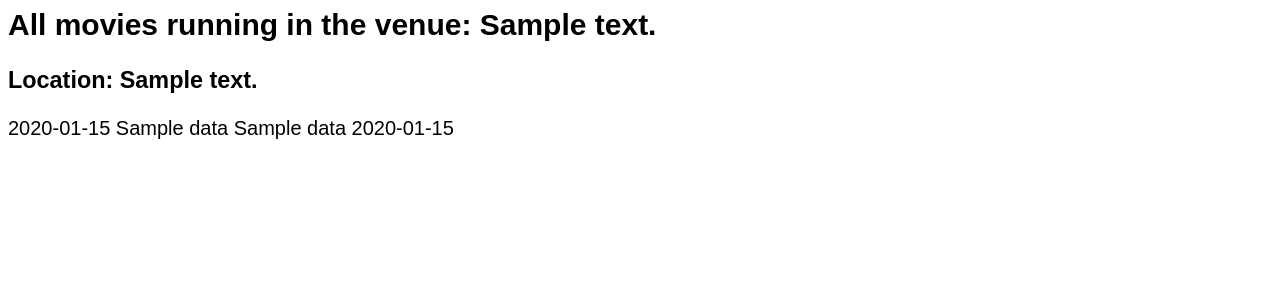
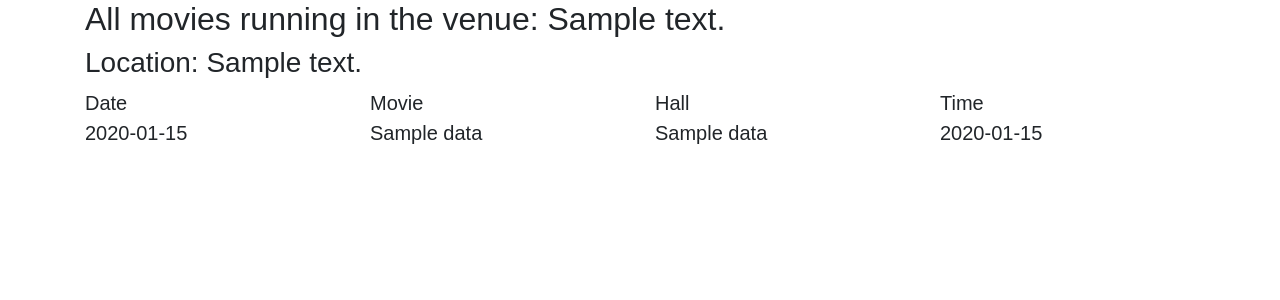
Before and after one commit to MiloniAtal/movietickets, a Flask app: template templates/venue.html in a window 1280 px wide. Shown: the top 300 px of the page. Run offline with Flask 2, Linux system fonts and the light colour scheme; the template is opened without the code that fills it: most values are stand-ins (such as "Sample title", 1, 10 or a date in 2020); parts of the project's set-up code (start-up, migrations or seed data) failed here and were passed over.

Commit message:
bootstrap to venue

```diff
--- a/templates/venue.html
+++ b/templates/venue.html
@@ -1,4 +1,7 @@
 <html>
+  <head>
+    <link rel="stylesheet" href="https://cdn.jsdelivr.net/npm/bootstrap@4.3.1/dist/css/bootstrap.min.css" integrity="sha384-ggOyR0iXCbMQv3Xipma34MD+dH/1fQ784/j6cY/iJTQUOhcWr7x9JvoRxT2MZw1T" crossorigin="anonymous">
+
   <style>
     body{
       font-size: 15pt;
@@ -8,23 +11,38 @@
 
 
 <body>
+  <div class="container">
     <h2>All movies running in the venue: {{details[1]}}</h2>
     <h3>Location: {{details[0]}}</h3>
 
-  <div>
+    <div class="row">
+      <div class="col-sm">Date</div>
+      <div class="col-sm">Movie</div>
+      <div class="col-sm">Hall</div>
+      <div class="col-sm">Time</div>
+    </div>
     {% for show in data %}
-    <div>{{show[0].strftime('%m/%d/%Y')}}  {{show[1]}}  {{show[3]}} {{show[2].strftime('%H:%M')}}</div>
+    <div class="row">
+      <div class="col-sm">{{show[0].strftime('%m/%d/%Y')}}  </div>
+      <div class="col-sm">{{show[1]}} </div>
+      <div class="col-sm">{{show[3]}}</div>
+      <div class="col-sm">{{show[2].strftime('%H:%M')}}</div>
+    </div>
     {% endfor %}
-  </div>
 
     <div>
       {% if data|length == 0 %}
       <div>No movies to show</div>
       {% endif %}
     </div>
+  </div>
 
 
+
+  <script src="https://code.jquery.com/jquery-3.3.1.slim.min.js" integrity="sha384-q8i/X+965DzO0rT7abK41JStQIAqVgRVzpbzo5smXKp4YfRvH+8abtTE1Pi6jizo" crossorigin="anonymous"></script>
+  <script src="https://cdn.jsdelivr.net/npm/popper.js@1.14.7/dist/umd/popper.min.js" integrity="sha384-UO2eT0CpHqdSJQ6hJty5KVphtPhzWj9WO1clHTMGa3JDZwrnQq4sF86dIHNDz0W1" crossorigin="anonymous"></script>
+  <script src="https://cdn.jsdelivr.net/npm/bootstrap@4.3.1/dist/js/bootstrap.min.js" integrity="sha384-JjSmVgyd0p3pXB1rRibZUAYoIIy6OrQ6VrjIEaFf/nJGzIxFDsf4x0xIM+B07jRM" crossorigin="anonymous"></script>
+
   </body>
-
-
+    </head>
   </html>
--- a/templates/venues.html
+++ b/templates/venues.html
@@ -1,5 +1,3 @@
-</html>
-
 <html>
   <head>
     <link rel="stylesheet" href="https://cdn.jsdelivr.net/npm/bootstrap@4.3.1/dist/css/bootstrap.min.css" integrity="sha384-ggOyR0iXCbMQv3Xipma34MD+dH/1fQ784/j6cY/iJTQUOhcWr7x9JvoRxT2MZw1T" crossorigin="anonymous">
```
Lines whose indentation alone changed are shown as unchanged.
